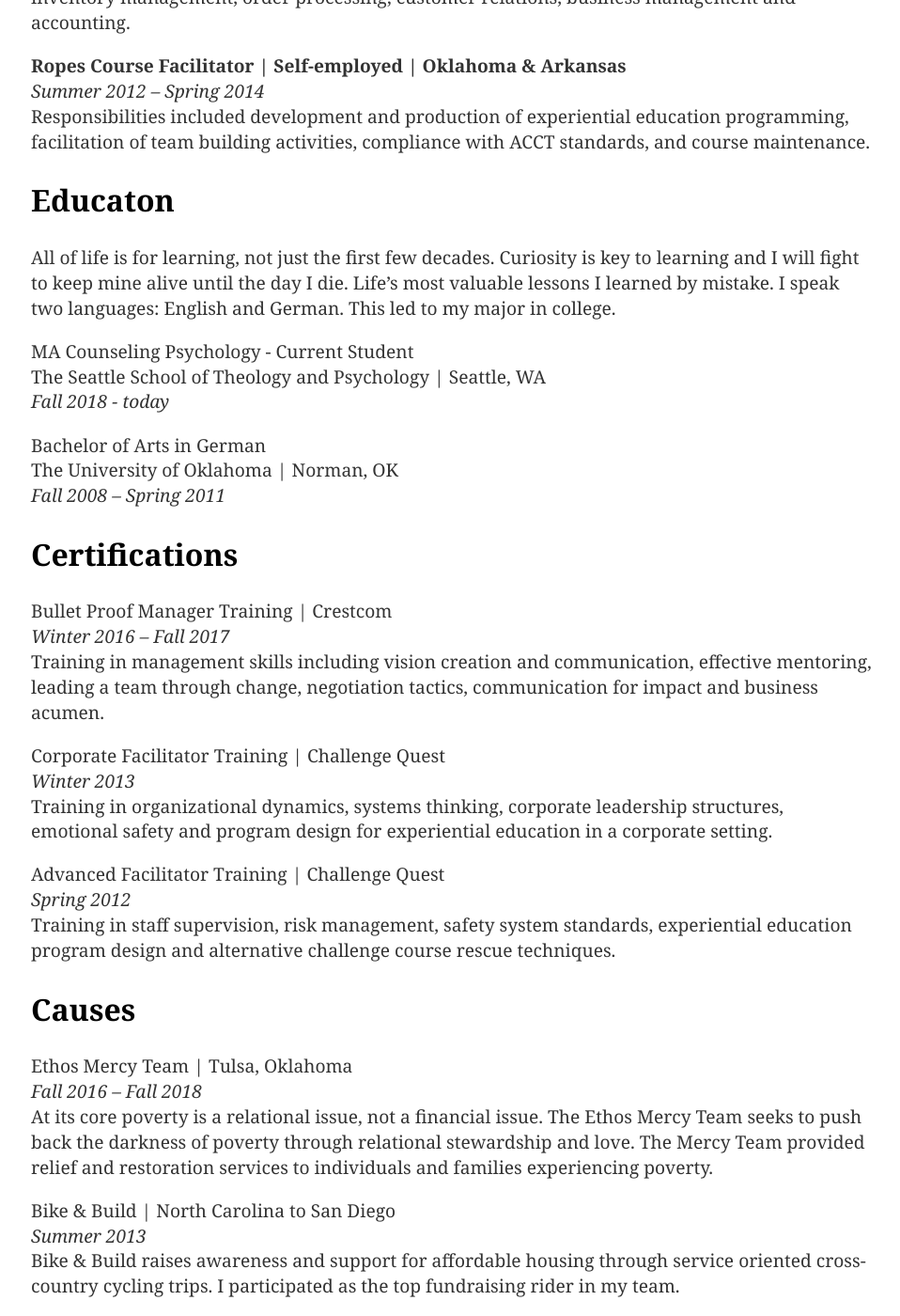
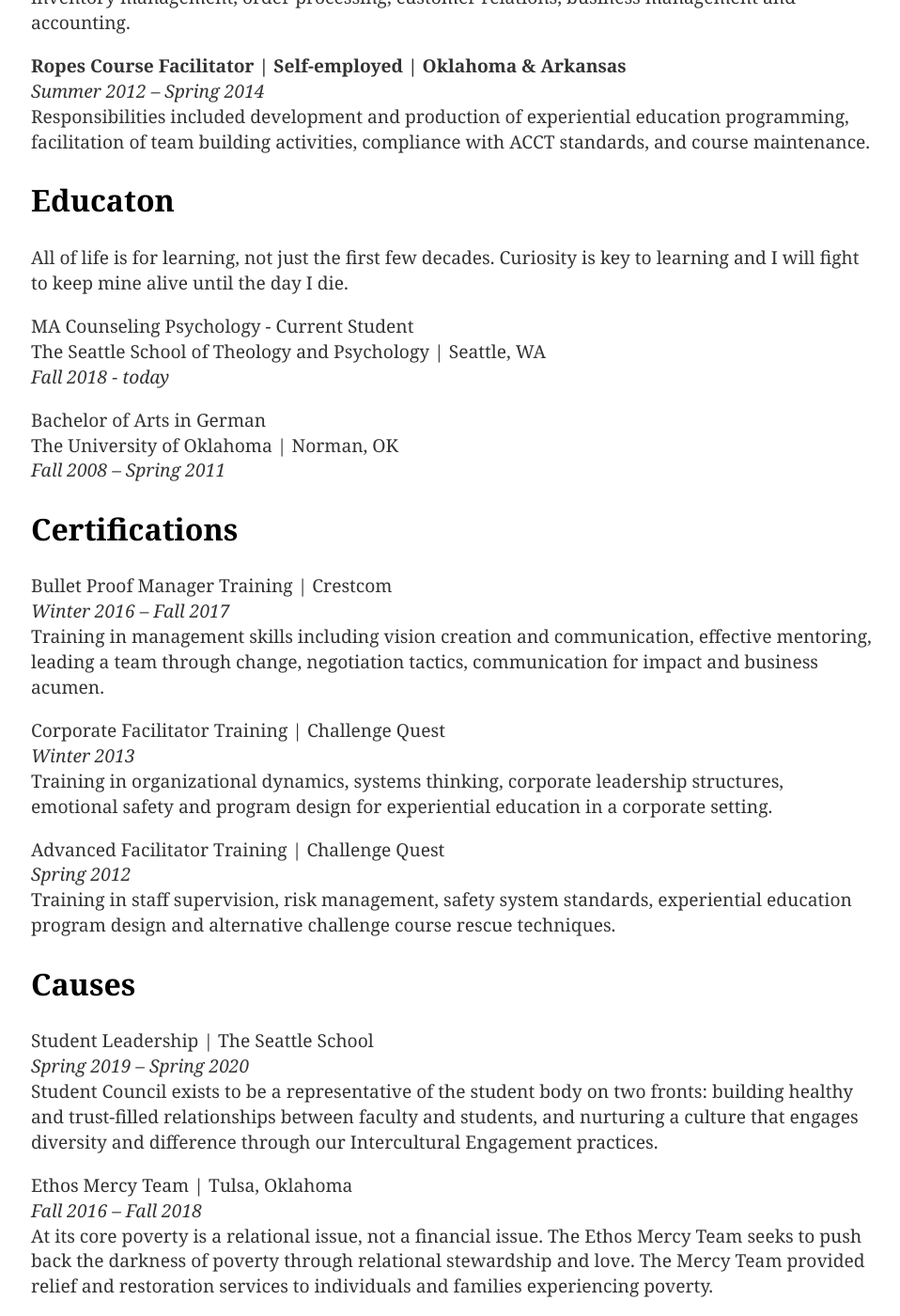
Before and after one commit to danielrusco/danielrusco.github.io, a Jekyll site: the page built from cv/index.html, in a window 1280 px wide and 1400 px high, scrolled down 1503 px. Shown: the whole window at 94% size, without its empty margins (159-1117 px from the left). Built offline with Jekyll 4.4.1, drawn with Linux system fonts in a browser that asks for light colours; some of the changed text lies outside the part shown.

Commit message:
update cv content

```diff
--- a/cv/index.html
+++ b/cv/index.html
@@ -31,7 +31,7 @@
 
 					<h2>Educaton</h2>
 
-						<p>All of life is for learning, not just the first few decades. Curiosity is key to learning and I will fight to keep mine alive until the day I die. Life’s most valuable lessons I learned by mistake. I speak two languages: English and German. This led to my major in college.
+						<p>All of life is for learning, not just the first few decades. Curiosity is key to learning and I will fight to keep mine alive until the day I die.
 
 						<p>MA Counseling Psychology - Current Student<br>The Seattle School of Theology and Psychology | Seattle, WA<br> <em>Fall 2018 - today</em>
 
@@ -46,6 +46,8 @@
 						<p>Advanced Facilitator Training | Challenge Quest<br><em>Spring 2012</em><br>Training in staff supervision, risk management, safety system standards, experiential education program design and alternative challenge course rescue techniques.
 
 					<h2>Causes</h2>
+
+						<p>Student Leadership | The Seattle School<br><em>Spring 2019 – Spring 2020</em><br>Student Council exists to be a representative of the student body on two fronts: building healthy and trust-filled relationships between faculty and students, and nurturing a culture that engages diversity and difference through our Intercultural Engagement practices.
 
 						<p>Ethos Mercy Team | Tulsa, Oklahoma<br><em>Fall 2016 – Fall 2018</em><br>At its core poverty is a relational issue, not a financial issue. The Ethos Mercy Team seeks to push back the darkness of poverty through relational stewardship and love. The Mercy Team provided relief and restoration services to individuals and families experiencing poverty.
 
```
Also changed, not shown: other parts of cv/index.html (+2 -2 lines).
